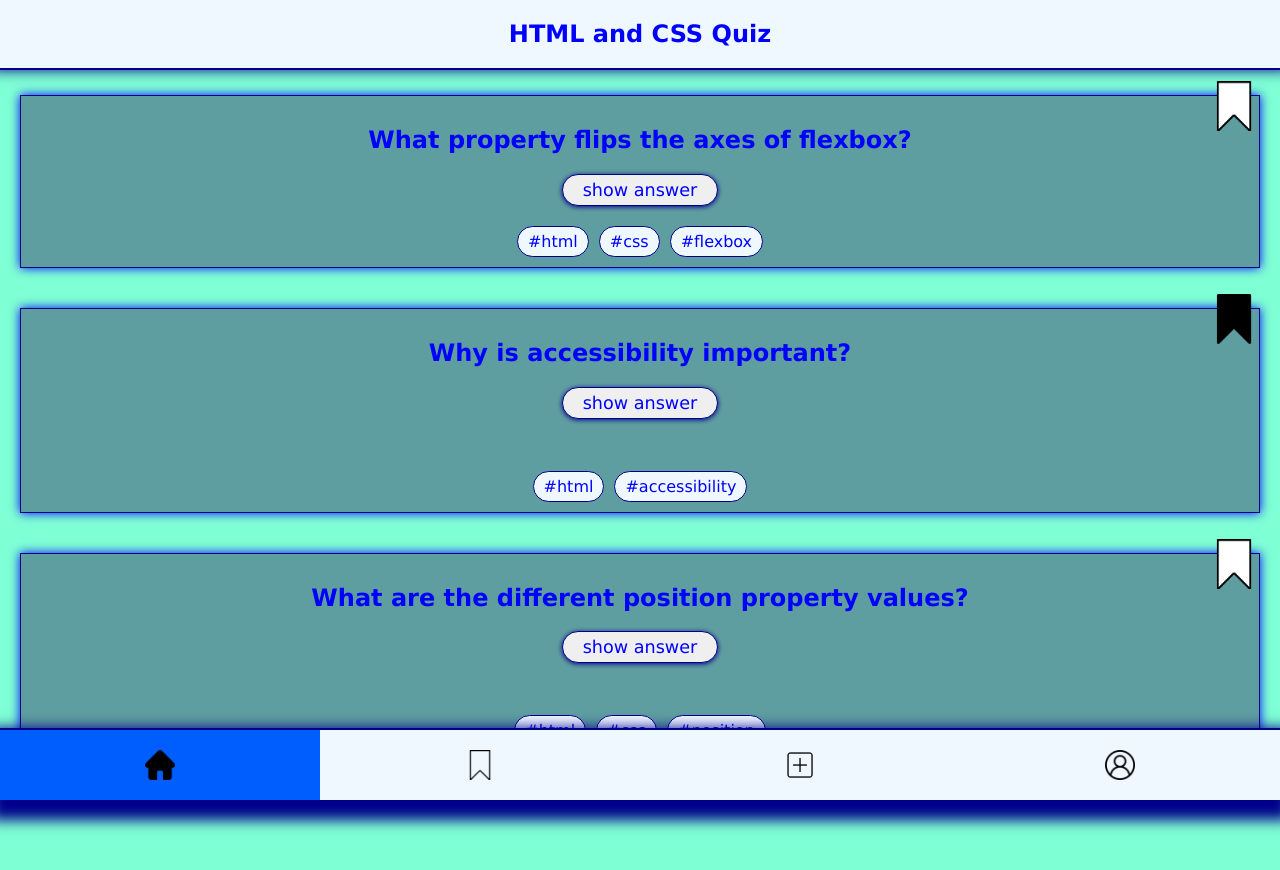
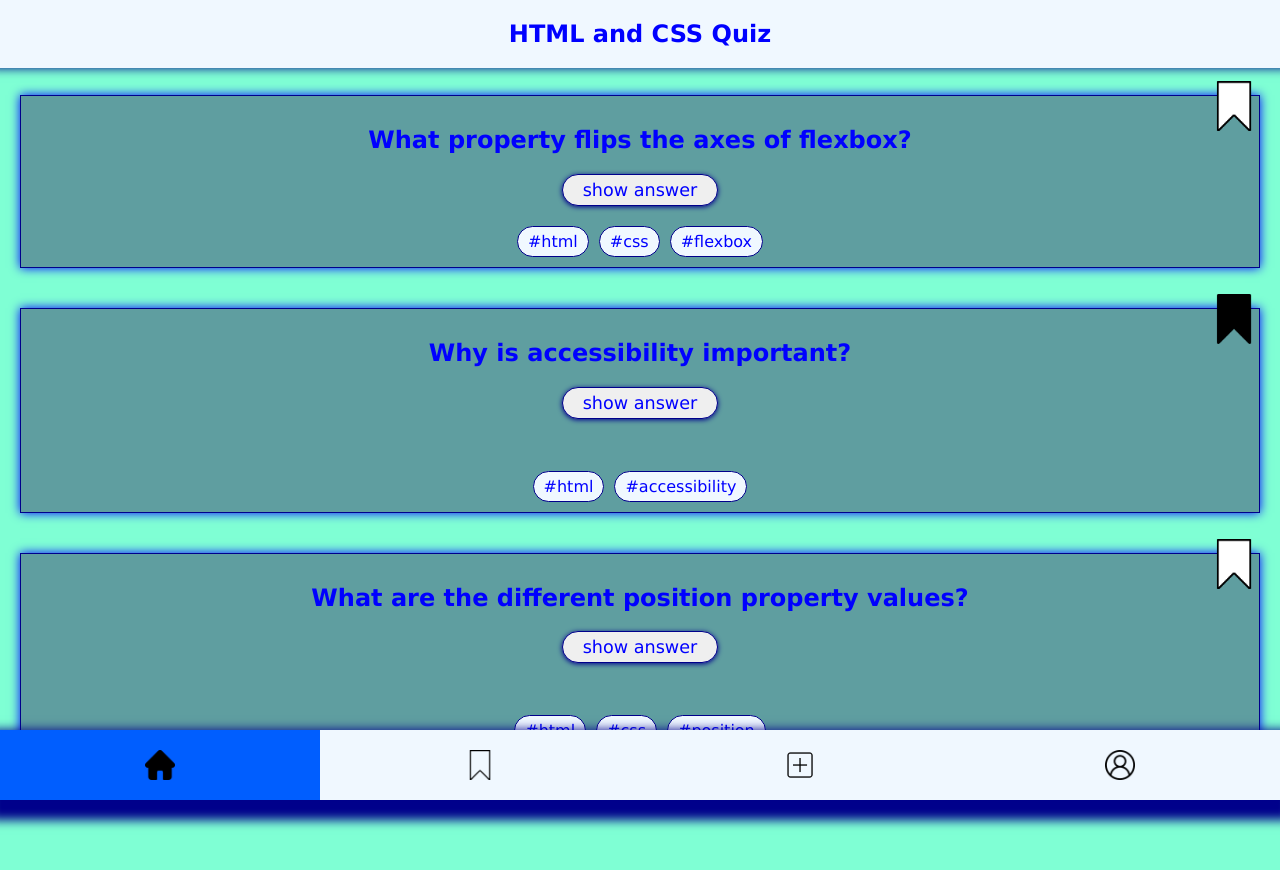
Before and after one commit to Freddie2024/frida-quiz-app-2, a plain HTML site: page index.html in a window 1280 px wide. Drawn offline with Linux system fonts and the light colour scheme.

Commit message:
change borders and box-shadows of header and footer

```diff
--- a/css/global.css
+++ b/css/global.css
@@ -33,8 +33,7 @@ header {
   top: 0;
   padding: 20px;
   background-color: var(--accent-color);
-  border-bottom: 2px solid darkblue;
-  box-shadow: 0px -10px 13px 10px darkblue;
+  box-shadow: 0px -10px 10px 10px darkblue;
 }
 
 main {
@@ -59,8 +58,7 @@ section {
   display: flex;
   background-color: var(--accent-color);
   justify-content: space-between;
-  border-top: 2px solid darkblue;
-  box-shadow: 0px 10px 13px 10px darkblue;
+  box-shadow: 0px 10px 10px 10px darkblue;
 }
 
 .footer__icon {
```
